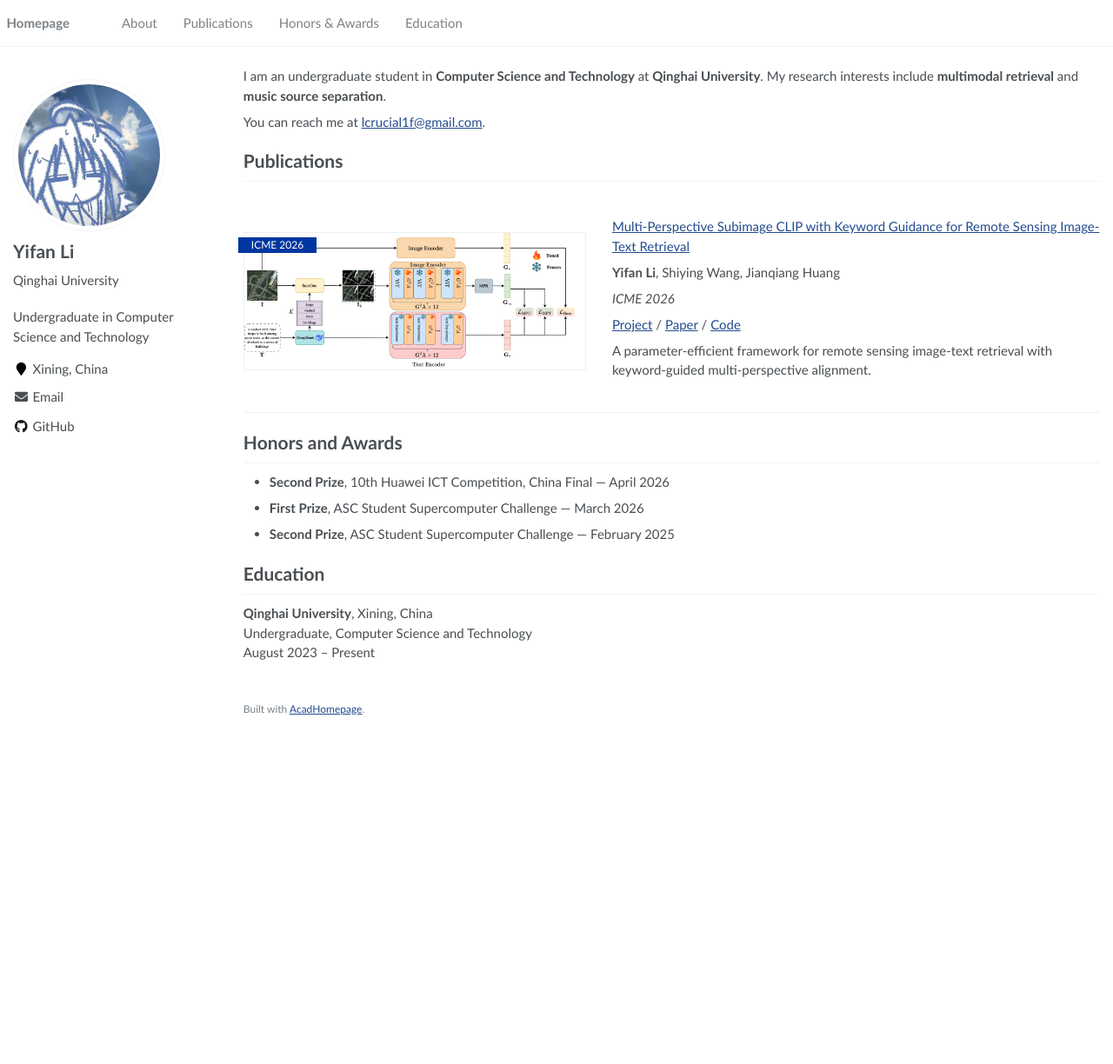
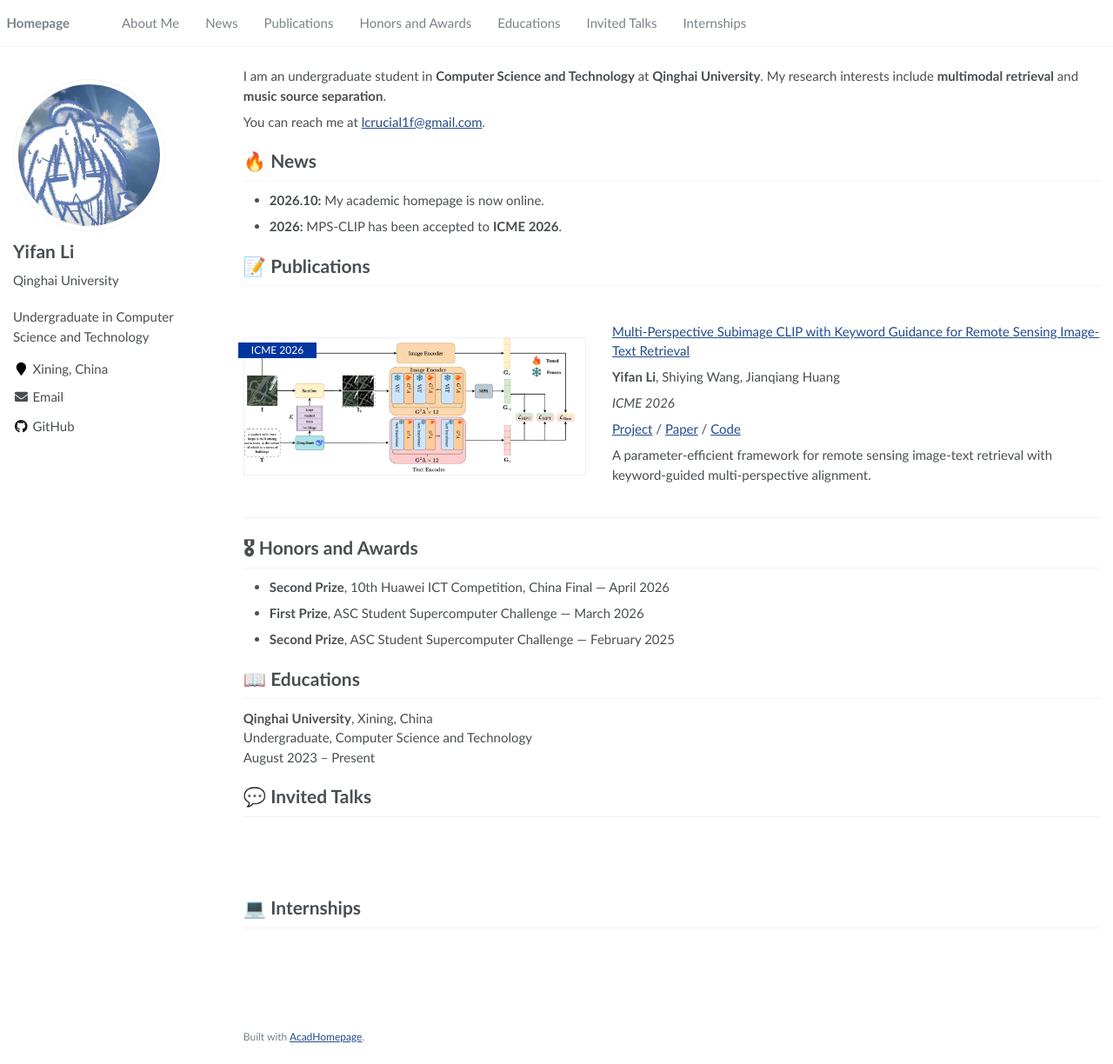
Before and after one commit to Lcrucial1f/Lcrucial1f.github.io, a Jekyll site: the page built from _pages/about.md, in a window 1280 px wide and 1224 px high. Shown: the whole window at 87% size. Built offline with Jekyll 4.4.1, drawn with Linux system fonts in a browser that asks for light colours.

Commit message:
Restore all academic homepage template sections

```diff
--- a/_pages/about.md
+++ b/_pages/about.md
@@ -14,7 +14,14 @@ I am an undergraduate student in **Computer Science and Technology** at **Qingha
 
 You can reach me at [lcrucial1f@gmail.com](mailto:lcrucial1f@gmail.com).
 
-# Publications
+# 🔥 News
+{: #news}
+
+- **2026.10:** My academic homepage is now online.
+- **2026:** MPS-CLIP has been accepted to **ICME 2026**.
+
+# 📝 Publications
+{: #publications}
 
 <div class="paper-box">
   <div class="paper-box-image">
@@ -38,16 +45,30 @@ A parameter-efficient framework for remote sensing image-text retrieval with key
   </div>
 </div>
 
-# Honors and Awards
+# 🎖 Honors and Awards
+{: #honors-and-awards}
 
 - **Second Prize**, 10th Huawei ICT Competition, China Final — April 2026
 - **First Prize**, ASC Student Supercomputer Challenge — March 2026
 - **Second Prize**, ASC Student Supercomputer Challenge — February 2025
 
-# Education
+# 📖 Educations
+{: #education}
 
 **Qinghai University**, Xining, China
 Undergraduate, Computer Science and Technology
 August 2023 – Present
 
+# 💬 Invited Talks
+{: #invited-talks}
+
+<!-- Add confirmed invited talks here: date, title, host, and optional video link. -->
+<div class="section-reserved" aria-hidden="true"></div>
+
+# 💻 Internships
+{: #internships}
+
+<!-- Add confirmed internships here: dates, role, organization, and location. -->
+<div class="section-reserved" aria-hidden="true"></div>
+
 <div class="template-credit">Built with <a href="https://github.com/RayeRen/acad-homepage.github.io">AcadHomepage</a>.</div>
--- a/assets/css/main.scss
+++ b/assets/css/main.scss
@@ -117,3 +117,6 @@ h1:before, .anchor:before {
   .author__content { min-width: 0; }
   .paper-box .paper-box-image { margin-top: 1rem; }
 }
+
+/* Keep unfilled template sections visible until details are confirmed. */
+.section-reserved { min-height: 4rem; }
```
Also changed, not shown: README.md (+1 -1 lines), _data/navigation.yml (+9 -3 lines).
